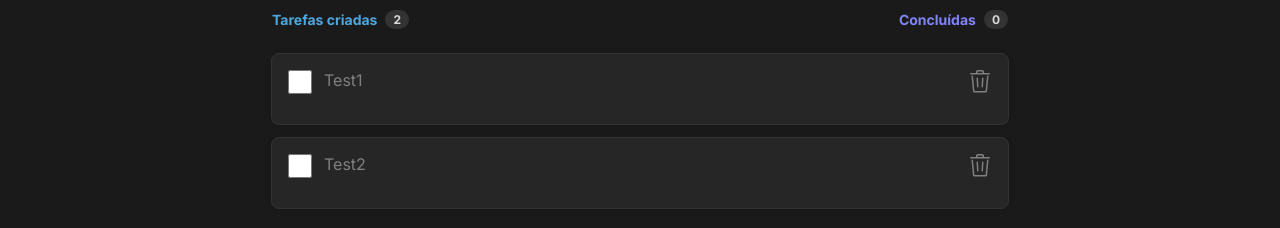
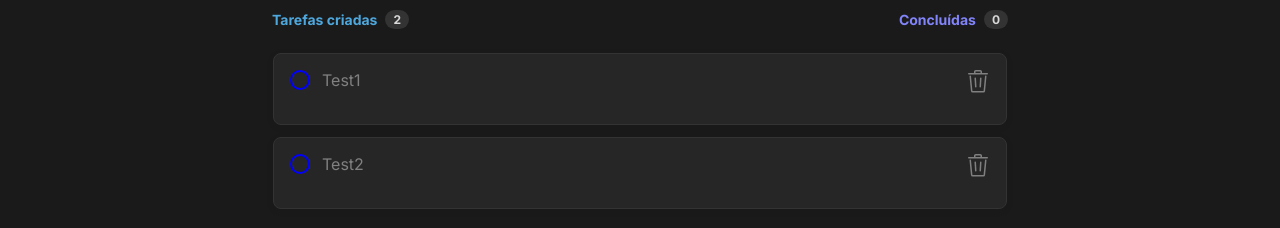
Before and after one commit to 4llves/toDo, a React (Vite) app: page / in a window 1280 px wide. Shown: the part 284-512 px from the top of the page. Built offline with nearby package versions, Linux system fonts and the light colour scheme.

Commit message:
initializaind styled checkbox

```diff
--- a/src/components/Task.module.css
+++ b/src/components/Task.module.css
@@ -36,3 +36,15 @@
   color: var(--gray-300);
   cursor: pointer;
 }
+
+input[type="checkbox"] {
+  appearance: none; /* Remove o estilo padrão do sistema */
+  -webkit-appearance: none;
+  width: 20px; /* Ajuste o tamanho do checkbox */
+  height: 20px;
+  border: 2px solid blue; /* Adicione uma borda azul */
+  border-radius: 50%; /* Torna o checkbox arredondado */
+  outline: none; /* Remove a borda de foco padrão */
+  transition: border-color 0.3s ease-in-out; /* Adicione uma transição suave */
+  cursor: pointer; /* Altera o cursor para indicar que é clicável */
+}
```
